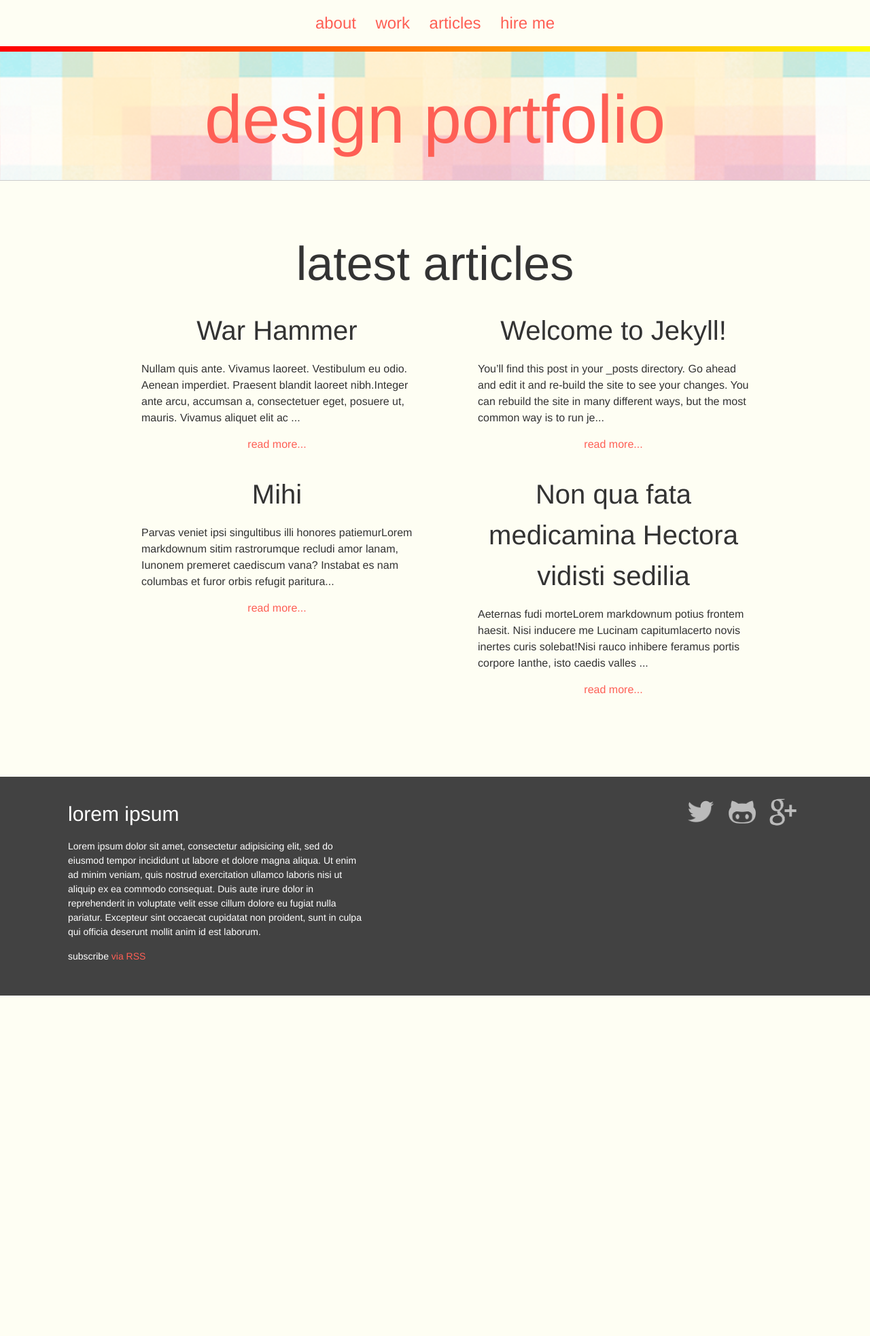
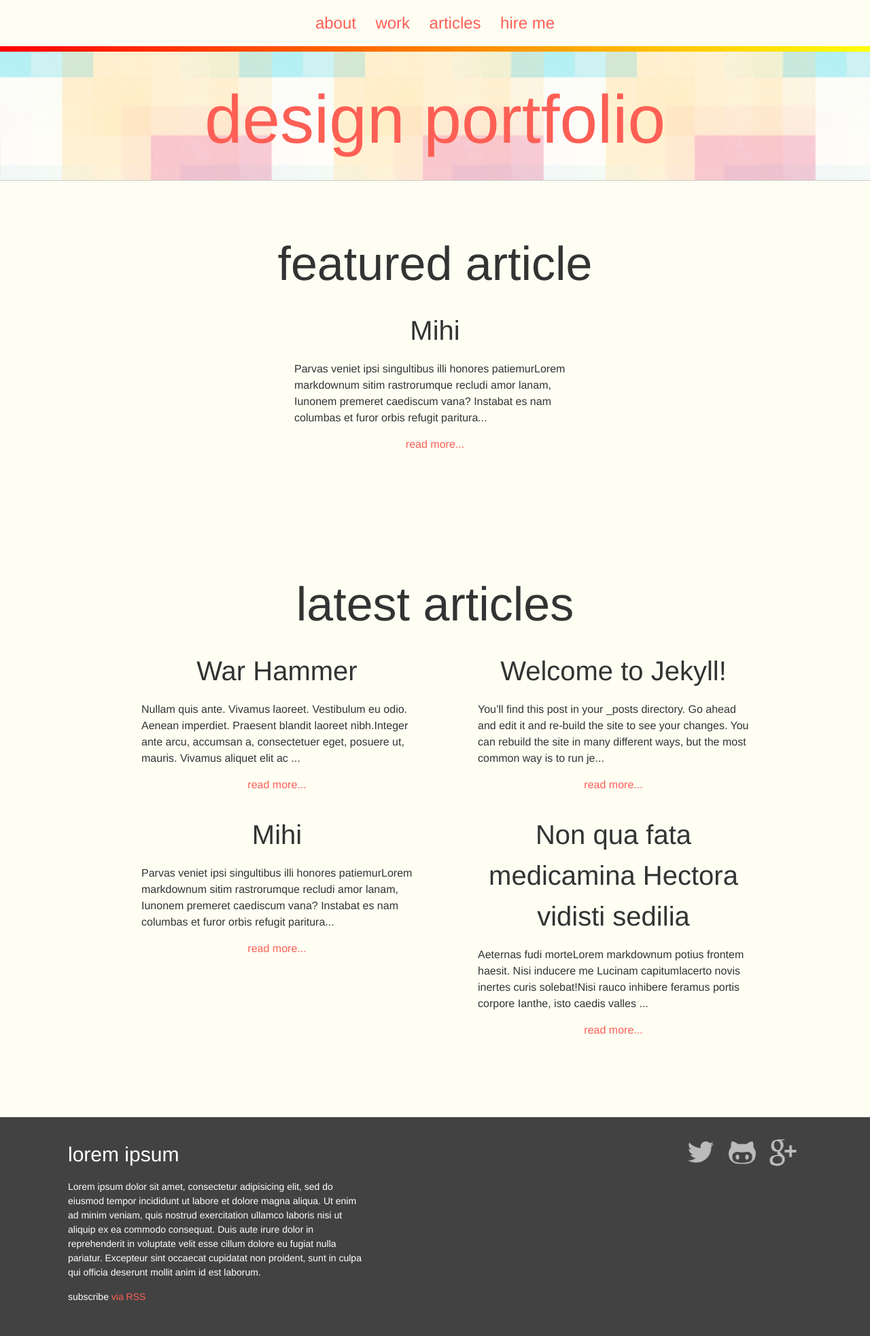
Before and after one commit to Highfather87/designer-portfolio, a Jekyll site: the page built from index.html, in a window 1280 px wide. Shown: the whole page at 68% size. Built offline with Jekyll 4.4.1, drawn with Linux system fonts in a browser that asks for light colours; before the commit the page ends 1465 px from its top, so only the background shows below that.

Commit message:
add styles to featured post

```diff
--- /dev/null
+++ b/_includes/post.html
@@ -0,0 +1,5 @@
+ <h2>{{post.title}}</h2>
+ <p>{{post.content | strip_html | strip_newlines | truncate: 200 }} </p>
+ <p class="post-read-more-link">
+ <a href="#">read more...</a>
+ </p>
--- a/_posts/2017-04-26-Lover.markdown
+++ b/_posts/2017-04-26-Lover.markdown
@@ -3,6 +3,7 @@
 title:  "Non qua fata medicamina Hectora vidisti sedilia"
 date:   2015-10-02 09:48:01
 categories: jekyll update
+featured: true
 ---
 
 ## Aeternas fudi morte
--- a/_posts/2017-09-02-Mihi.markdown
+++ b/_posts/2017-09-02-Mihi.markdown
@@ -3,6 +3,7 @@
 title:  "Mihi"
 date:   2015-09-02 09:48:01
 categories: jekyll update
+featured: true
 ---
 ## Parvas veniet ipsi singultibus illi honores patiemur
 
--- a/_sass/components/_post.scss
+++ b/_sass/components/_post.scss
@@ -16,3 +16,8 @@
 .post-read-more-link {
 	text-align:center;
 }
+
+.post-featured {
+	margin: 0 auto;
+	float:none;
+}
--- a/index.html
+++ b/index.html
@@ -5,6 +5,20 @@
 <div class="home">
 
 <!-- section for featured posts -->
+<section class="site-section site-section-last">
+  <div class="wrapper">
+  <h1>featured article</h1>
+  {% assign count= 0 %}
+    {% for post in site.posts reversed %}
+       {% if post.featured == true  and count<1 %}
+          <div class="post post-featured">
+             {% include post.html %}
+          </div>
+          {% assign count = count | plus: 1 %}
+        {% endif %}
+    {% endfor %}
+  </div>
+</section>
 <!-- section for featured projects -->
 <!-- section for latest articles -->
 
@@ -14,11 +28,7 @@
   <ul class="post-list">
     {% for post in site.posts reversed | limit:4 %}
           <li class="post">
-            <h2>{{post.title}}</h2>
-            <p>{{post.content | strip_html | strip_newlines | truncate: 200 }} </p>
-            <p class="post-read-more-link">
-              <a href="#">read more...</a>
-            </p>
+            {% include post.html%}
           </li>
     {% endfor %}
   </div>
```
